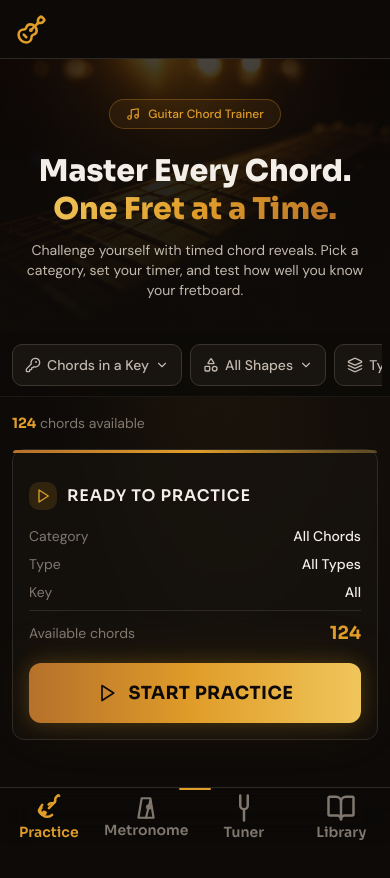
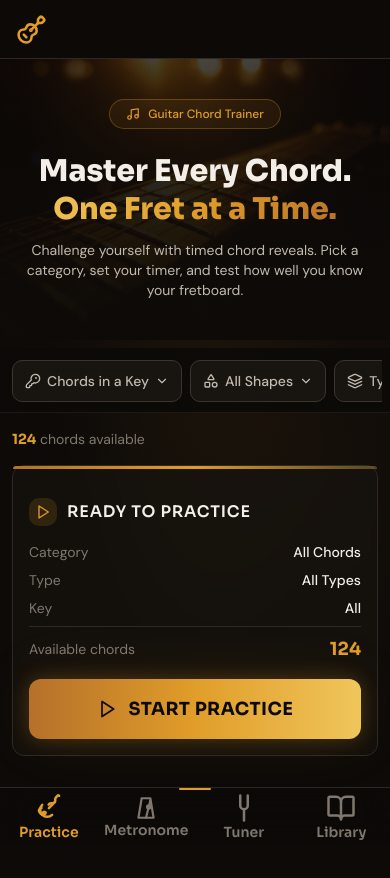
Before and after one commit to randysoller/FretMaster, a React (Vite) app: page /chord-practice in a window 390 px wide. Shown: the top 878 px of the page. Built offline with nearby package versions, Linux system fonts and the light colour scheme.

Commit message:
Fix preset label cutoff on mobile

```diff
--- a/src/pages/Home.tsx
+++ b/src/pages/Home.tsx
@@ -161,7 +161,7 @@ export default function Home() {
       </div>
 
       {/* ═══════════ SETUP SECTION ═══════════ */}
-      <div className="px-3 sm:px-6 pb-12 sm:pb-16 -mt-2 sm:-mt-4">
+      <div className="px-3 sm:px-6 pb-12 sm:pb-16 mt-2 sm:-mt-4">
         <div className="max-w-5xl mx-auto">
 
           {/* ═══════════ PRESET CHIPS ═══════════ */}
```
